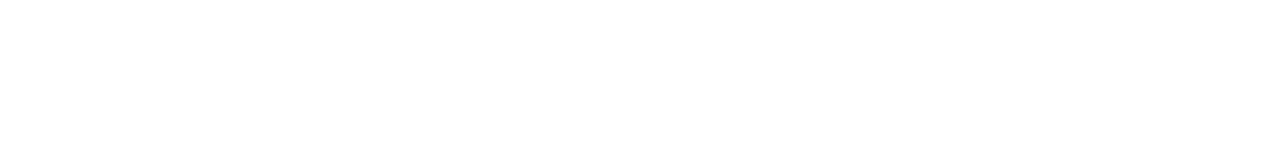
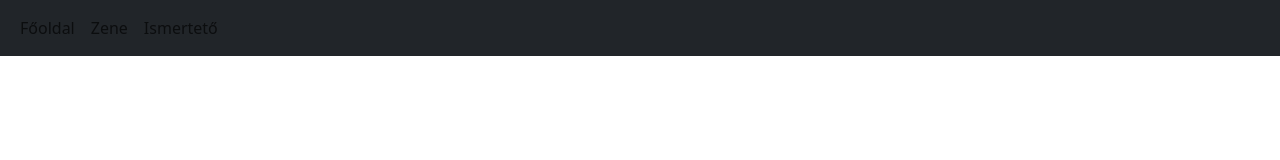
Before and after one commit to nvkmln/Rajongoi9A-B, a plain HTML site: page index.html in a window 1280 px wide. Drawn offline with nearby package versions, Linux system fonts and the light colour scheme.

Commit message:
Navbar készen

```diff
--- a/index.html
+++ b/index.html
@@ -2,10 +2,26 @@
 <html lang="en">
 <head>
     <meta charset="UTF-8">
-    <meta name="viewport" content="width=device-width, initial-scale=1.0">
-    <title>Document</title>
+    <meta name="viewport" content="width=device-width, initial-scale=1">
+    <link href="https://cdn.jsdelivr.net/npm/bootstrap@5.3.2/dist/css/bootstrap.min.css" rel="stylesheet">
+  <script src="https://cdn.jsdelivr.net/npm/bootstrap@5.3.2/dist/js/bootstrap.bundle.min.js"></script>
+    <title>I'm Travis... Travis Scott</title>
 </head>
 <body>
-
+<nav class="navbar navbar-expand-sm bg-dark text-secondary">
+    <div class="container-fluid">
+        <ul class="navbar-nav">
+            <li class="nav-item">
+                <a class="nav-link" href="#">Főoldal </a>
+            </li>
+            <li class="nav-item">
+                <a class="nav-link" href="#">Zene </a>
+            </li>
+            <li class="nav-item">
+                <a class="nav-link" href="#">Ismertető </a>
+            </li>
+        </ul>
+    </div>
+</nav>
 </body>
 </html>
```
